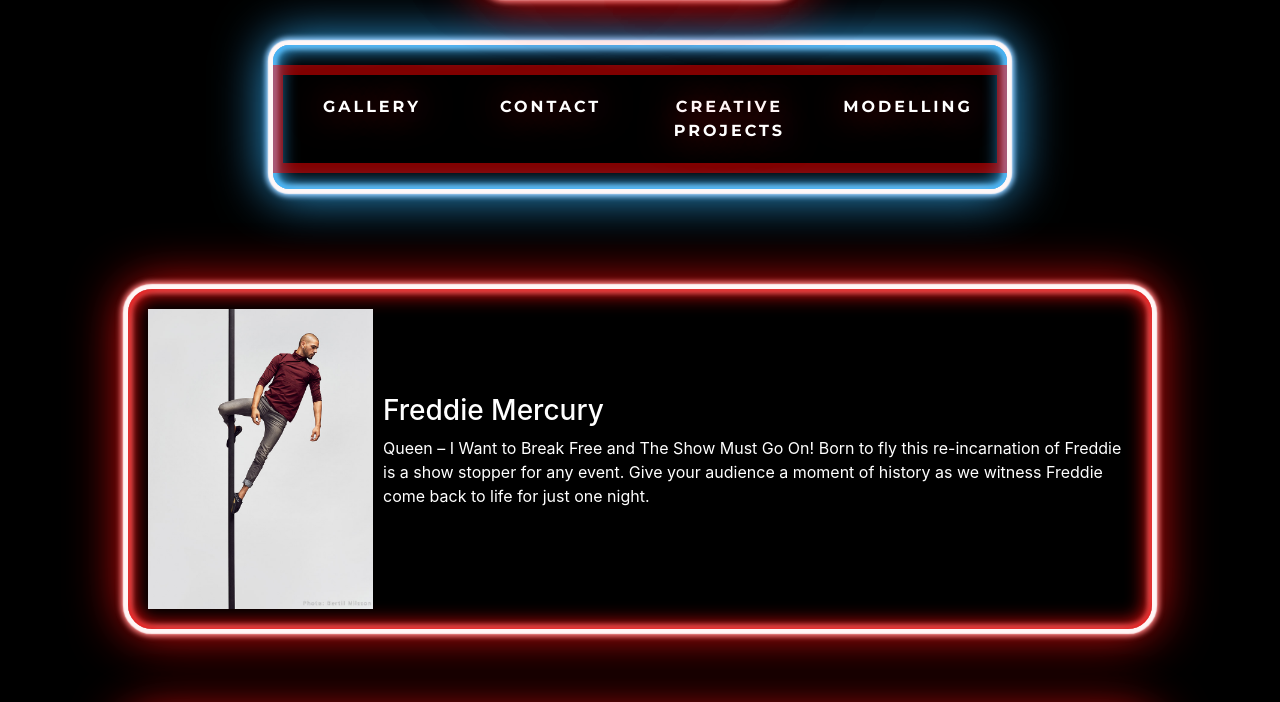
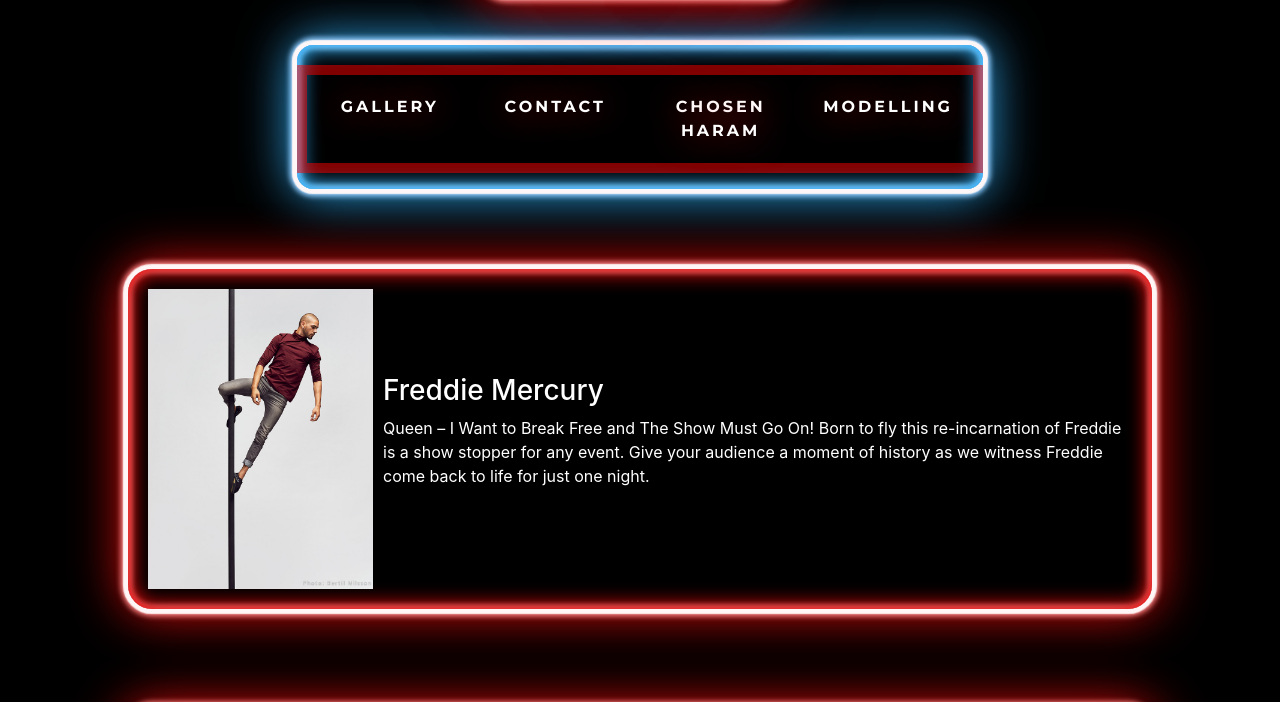
Before and after one commit to Michaelstanden/Sadiq-website, a plain HTML site: page circus.html in a window 1280 px wide. Shown: the part 363-1065 px from the top of the page. Drawn offline with nearby package versions, Linux system fonts and the light colour scheme; a web font is replaced by a local one.

Commit message:
changed nav bar collaborations to another title

```diff
--- a/assets/css/style.css
+++ b/assets/css/style.css
@@ -162,11 +162,12 @@ a:hover {
 
 .info-box {
  clear:both;
-    padding-top: 50px;
+    padding-top: 30px;
     margin: auto;
     justify-content: center;
     align-items: center;
     width: 80%;
+    padding-bottom: 30px;
 }
 
 .info-text {
--- a/circus.html
+++ b/circus.html
@@ -28,7 +28,7 @@
    <a class="flex-sm-fill text-sm-center nav-link link" href="contact.html">Contact</a>
   </li>
   <li class="nav-item list">
-   <a class="flex-sm-fill text-sm-center nav-link link" href="artist.html">Creative Projects</a>
+   <a class="flex-sm-fill text-sm-center nav-link link" href="artist.html">Chosen Haram</a>
   </li>
   <li class="nav-item list">
    <a class="flex-sm-fill text-sm-center nav-link link" href="model.html">Modelling</a>
```
Also changed, not shown: contact.html (+1 -1 lines), gallery.html (+1 -1 lines), landing.html (+1 -1 lines).
